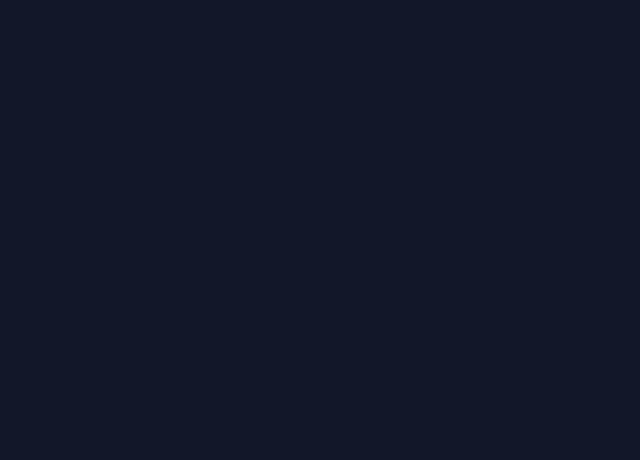
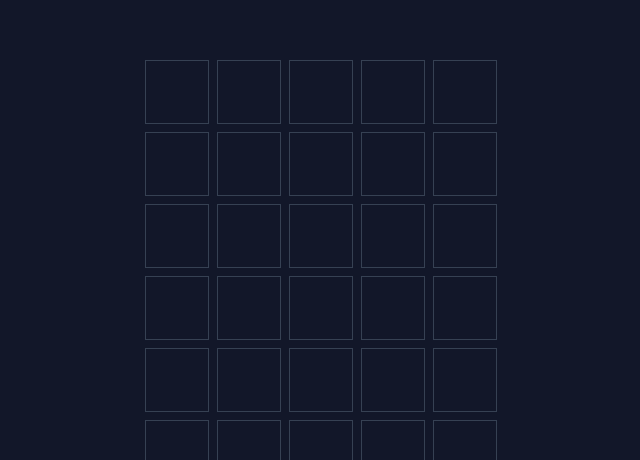
Before and after one commit to kxGeou/Wordle, a React (Vite) app: page / in a window 1280 px wide. Shown: the part 128-588 px from the top of the page, without its empty margins (319-959 px from the left). Built offline with nearby package versions, Linux system fonts and the light colour scheme.

Commit message:
Row component

```diff
--- a/src/App.tsx
+++ b/src/App.tsx
@@ -16,7 +16,7 @@ import Wordle from "./components/Wordle";
     }, [setSolution])
 
   return (
-    <div className="min-h-screen bg-background text-white">
+    <div className="flex justify-center items-center min-h-screen bg-background text-white">
         {
             solution && <Wordle solution={solution}></Wordle>
         }
--- a/src/components/Grid.tsx
+++ b/src/components/Grid.tsx
@@ -1,3 +1,5 @@
+import Row from "./Row";
+
  type TGrid = {
   currentGuess : string;
   guesses : string[];
@@ -6,7 +8,9 @@
 function Grid({currentGuess, guesses, turn} : TGrid) {
   return (
     <div>
-
+      {guesses.map((guess, index)  => {
+        return <Row key={index} guess={guess}></Row>
+      })}
     </div>
   )
 }
--- a/src/components/Row.tsx
+++ b/src/components/Row.tsx
@@ -1,11 +1,28 @@
-import React from 'react'
 
-function Row() {
+function Row({ guess }: { guess?: any }) {
   return (
-    <div>
-
+    <div className="flex justify-center text-center">
+      {Array.isArray(guess) ? (
+        guess.map((g, index) => (
+          <div
+            key={index}
+            className="flex justify-center items-center w-[4rem] h-[4rem] border border-gray-700 m-1 text-center uppercase font-bold text-4xl"
+          >
+            {g.key}
+          </div>
+        ))
+      ) : (
+        Array(5)
+          .fill("")
+          .map((_, index) => (
+            <div
+              key={index}
+              className="block w-[4rem] h-[4rem] border border-gray-700 m-1 text-center uppercase font-bold text-4xl"
+            ></div>
+          ))
+      )}
     </div>
-  )
+  );
 }
 
-export default Row
+export default Row;
```
